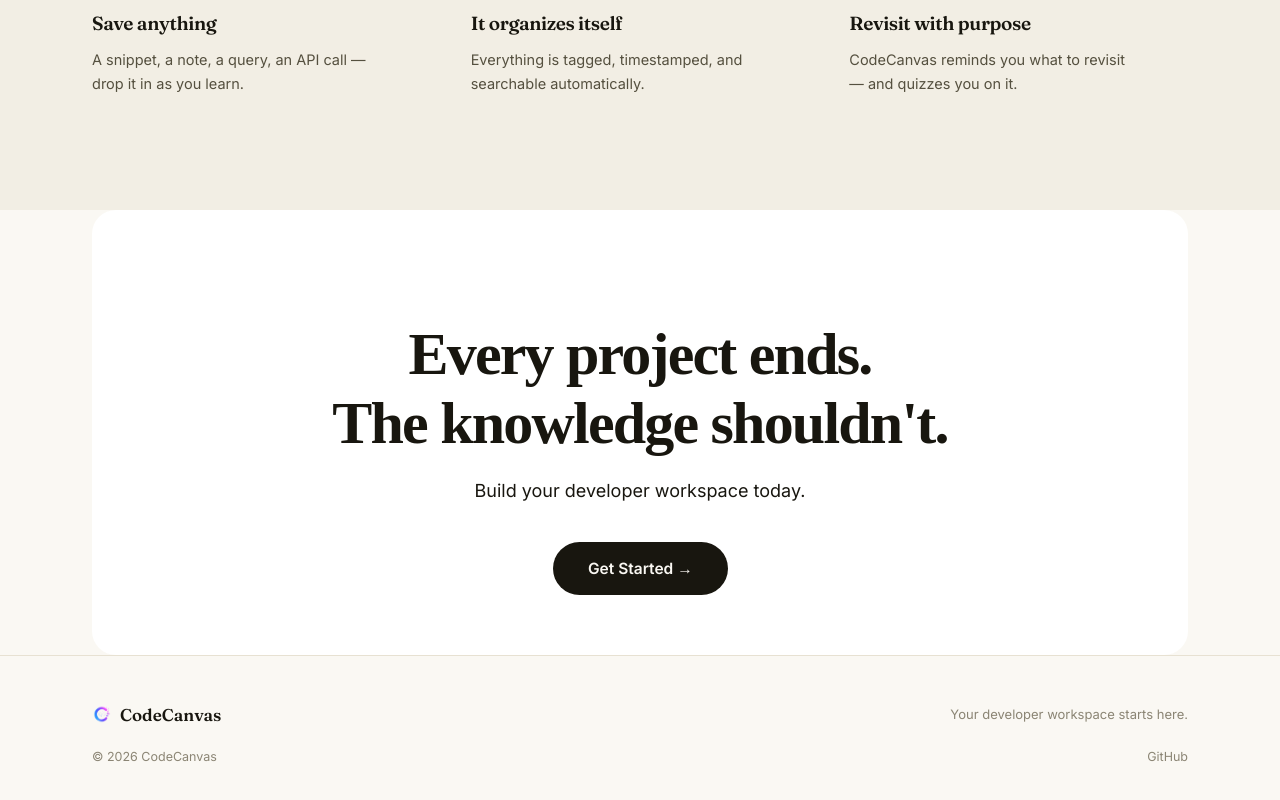
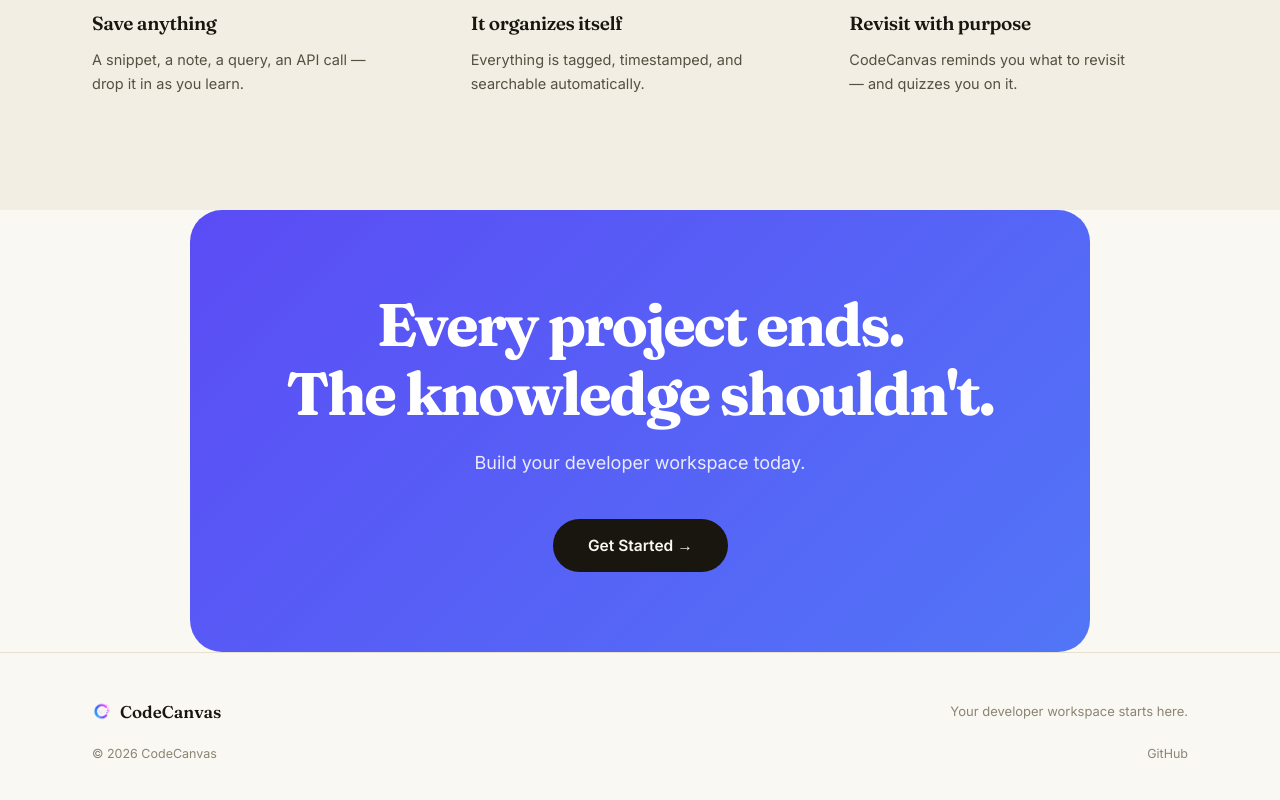
Before and after one commit to harshalpatil-10/codecanvas-frontend, a React (Vite) app: page / in a window 1280 px wide. Shown: the part 2759-3559 px from the top of the page. Built offline with nearby package versions, Linux system fonts and the light colour scheme; no server answers.

Commit message:
Update CTASection styles for improved design

```diff
--- a/src/components/landing/CTASection.module.css
+++ b/src/components/landing/CTASection.module.css
@@ -7,23 +7,32 @@
 }
 
 .box {
+  max-width: 900px;
+  margin: 0 auto;
+  padding: 80px 40px;
+  border-radius: 32px;
+  background: linear-gradient(135deg, #5B4CF5 0%, #5275F7 100%);
+  display: flex;
+  flex-direction: column;
+  align-items: center;
+  justify-content: center;
   text-align: center;
-  padding: 60px 40px;
-  border-radius: 24px;
-  background: var(--surface);
-  border: 1px solid var(--border);
 }
+
 .heading {
-  font-family: "Cormorant Garamond", serif;
+  max-width: 760px;
+  margin: 0 0 20px;
   font-size: clamp(42px, 5vw, 60px);
-  font-weight: 600;
+  font-weight: 700;
   line-height: 1.15;
-  letter-spacing: -0.03em;
-  color: var(--text);
-  margin-bottom: 18px;
+  letter-spacing: -0.04em;
+  color: #fff;
 }
+
 .sub {
+  max-width: 620px;
+  margin: 0 0 40px;
   font-size: 18px;
-  color: var(--muted);
-  margin-bottom: 36px;
+  line-height: 1.7;
+  color: rgba(255, 255, 255, 0.88);
 }
```
